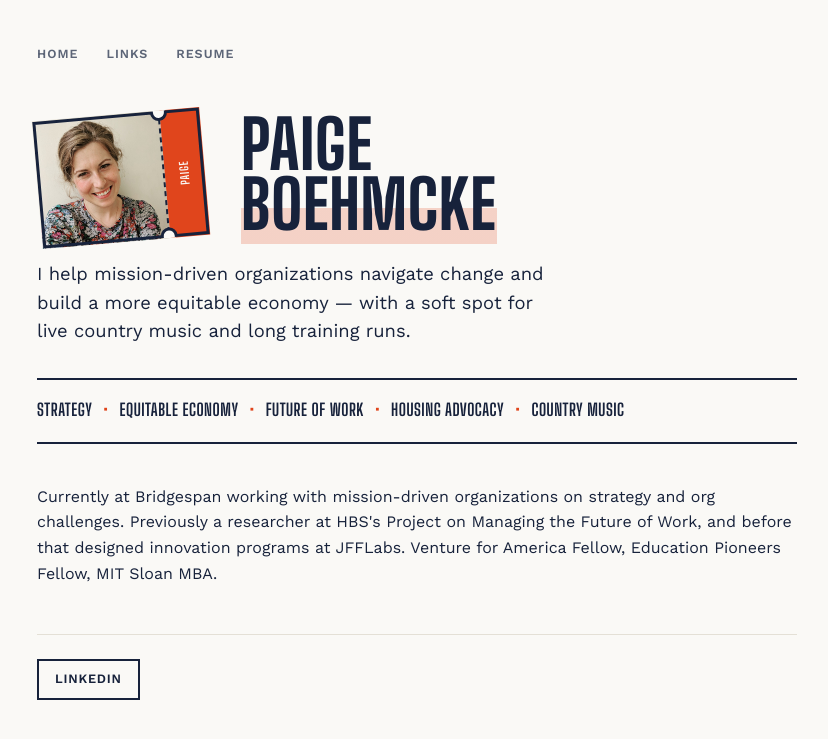
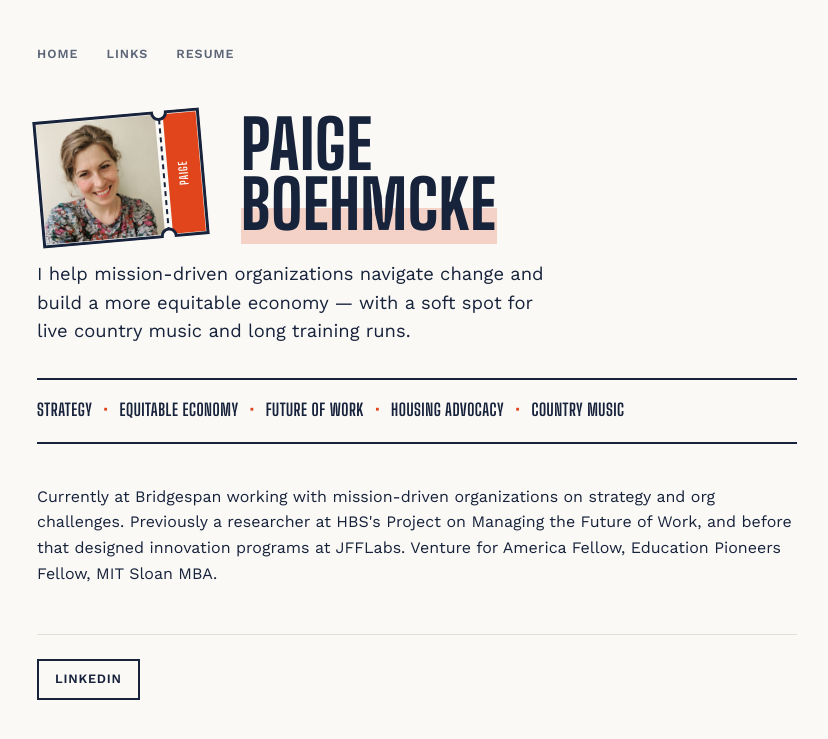
Before and after one commit to paigeboehmcke/paigeboehmcke.github.io, a Jekyll site: the page built from index.html, in a window 1280 px wide. Shown: the top 739 px of the page, without its empty margins (223-1051 px from the left). Built offline with Jekyll 4.4.1, drawn with Linux system fonts in a browser that asks for light colours.

Commit message:
Update main.css

```diff
--- a/css/main.css
+++ b/css/main.css
@@ -78,20 +78,20 @@ nav a:hover {
 
 .ticket-frame .stub-img {
   position: absolute;
-  left: 0;
-  top: 0;
-  width: 76%;
-  height: 100%;
+  left: 2.5%;
+  top: 3%;
+  width: 71%;
+  height: 94%;
   object-fit: cover;
   object-position: center 30%;
 }
 
 .ticket-frame .stub-tab {
   position: absolute;
-  right: 0;
-  top: 0;
-  width: 24%;
-  height: 100%;
+  right: 2.5%;
+  top: 3%;
+  width: 19.5%;
+  height: 94%;
   background: var(--accent);
   display: flex;
   align-items: center;
@@ -187,6 +187,21 @@ footer {
   margin-top: 3rem;
   padding-top: 1.5rem;
   border-top: 1px solid var(--hairline);
+  display: flex;
+  align-items: center;
+  justify-content: space-between;
+  flex-wrap: wrap;
+  gap: 1rem;
+}
+
+.footer-tag {
+  font-family: var(--font-display);
+  font-weight: 700;
+  text-transform: uppercase;
+  letter-spacing: 0.04em;
+  font-size: 1.1rem;
+  color: var(--ink);
+  margin: 0;
 }
 
 footer a {
```
